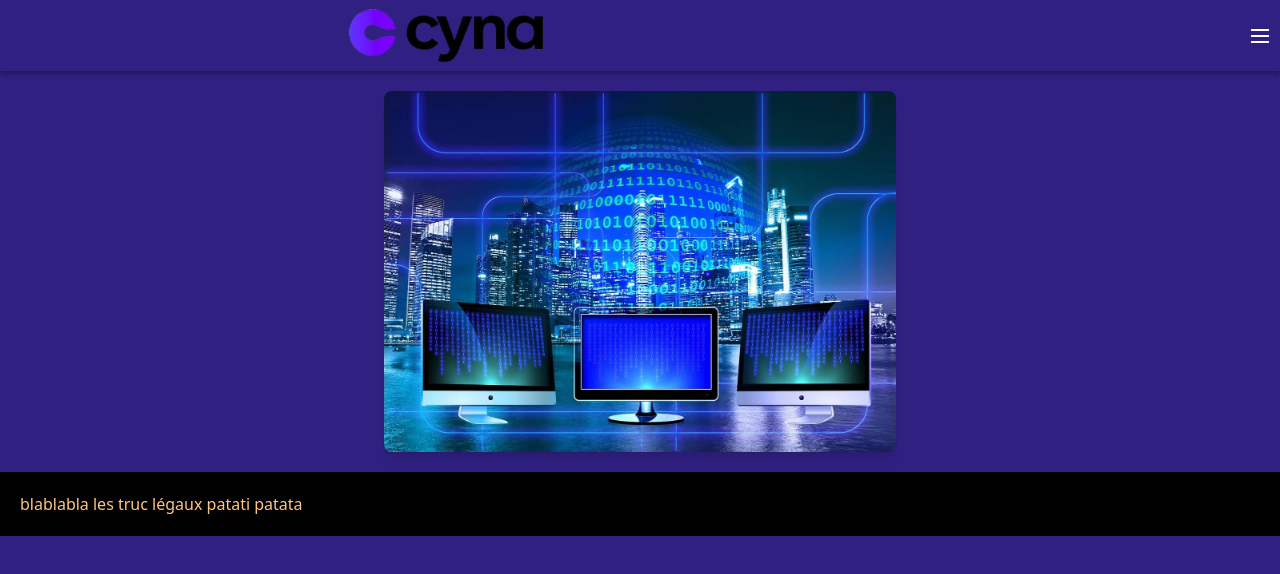
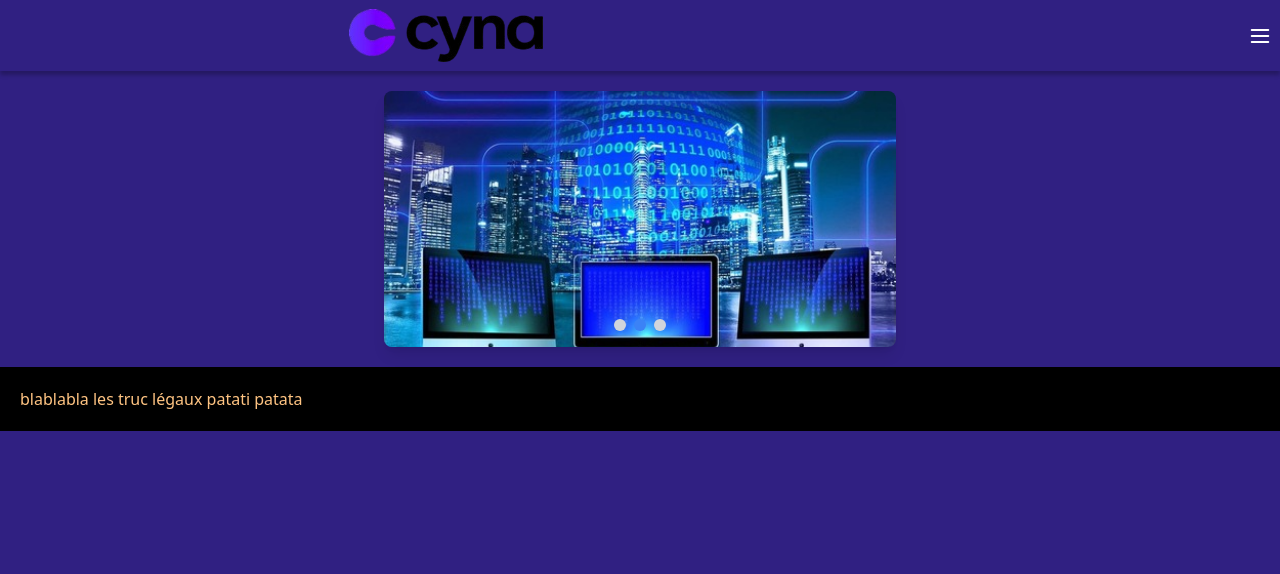
Before and after one commit to mtbvr/Projet-d-tude-b3, a Next.js app in the folder web_projet_b3/: page / in a window 1280 px wide. Shown: the top 574 px of the page. Built offline with nearby package versions, Linux system fonts and the light colour scheme; no server answers.

Commit message:
Ajout des boutons sur le carrousel

```diff
--- a/web_projet_b3/src/app/page.tsx
+++ b/web_projet_b3/src/app/page.tsx
@@ -1,28 +1,20 @@
 /* eslint-disable @typescript-eslint/no-explicit-any */
 'use client';
-import { useState, useEffect } from 'react';
 import Carousel from '../components/Carousel';
 
-export default function Home() {
-  const [images, setImages] = useState<string[]>([]);
+const images = [
+  '/images/image1.jpg',
+  '/images/image2.jpg',
+  '/images/image3.jpg',
+  // Ajoutez plus d'images ici
+];
 
-  useEffect(() => {
-    // Simuler la récupération des images
-    const fetchImages = () => {
-      const imagePaths = [
-        '/images/image1.jpg',
-        '/images/image2.jpg',
-        '/images/image3.jpg',
-      ];
-      setImages(imagePaths);
-    };
-
-    fetchImages();
-  }, []);
-
+const Page = () => {
   return (
     <div>
       <Carousel images={images} />
     </div>
   );
-}
+};
+
+export default Page;
--- a/web_projet_b3/src/components/Carousel.tsx
+++ b/web_projet_b3/src/components/Carousel.tsx
@@ -1,30 +1,59 @@
 'use client';
+
 import { useState, useEffect } from 'react';
+
 
 interface CarouselProps {
   images: string[];
 }
 
+// Déclaration du composant Carousel
 const Carousel = ({ images }: CarouselProps) => {
   const [currentIndex, setCurrentIndex] = useState(0);
 
+  // interval de 3sec du carrousel
   useEffect(() => {
     const interval = setInterval(() => {
       setCurrentIndex((prevIndex) => (prevIndex + 1) % images.length);
     }, 3000);
     return () => clearInterval(interval);
-  }, [images]);
+  }, [images.length]);
+
+  // Permet que les images passent correctement
+  const getVisibleImages = () => {
+    const lastIndex = images.length - 1;
+    if (currentIndex === 0) return [images[lastIndex], images[0], images[1]];
+    if (currentIndex === lastIndex) return [images[lastIndex - 1], images[lastIndex], images[0]];
+    return [images[currentIndex - 1], images[currentIndex], images[currentIndex + 1]];
+  };
+
 
   return (
-    <div className="relative w-4/5 max-w-lg overflow-hidden rounded-lg shadow-lg mx-auto mb-5 mt-5">
+    <div className="relative w-4/5 max-w-lg overflow-hidden rounded-lg shadow-lg mx-auto my-5">
       <div
-        className="flex transition-transform duration-500"
-        style={{ transform: `translateX(-${currentIndex * 100}%)` }}
+        className="flex transition-transform duration-500 ease-in-out"
+        style={{ transform: `translateX(-${100}%)` }}
       >
-        {images.map((src, index) => (
-          <div className="min-w-full box-border" key={index}>
-            <img src={src} alt={`Image ${index + 1}`} className="w-full" />
-          </div>
+        {getVisibleImages().map((image, index) => (
+          <img
+            key={index}
+            src={image}
+            alt={`Slide ${index}`}
+            className="w-full h-64 object-cover flex-shrink-0"
+          />
+        ))}
+      </div>
+
+      {/* Boutons de navigation */}
+      <div className="absolute bottom-4 left-1/2 transform -translate-x-1/2 flex space-x-2">
+        {images.map((_, index) => (
+          <button
+            key={index}
+            className={`w-3 h-3 rounded-full ${
+              index === currentIndex ? 'bg-blue-500' : 'bg-gray-300'
+            }`}
+            onClick={() => setCurrentIndex(index)}
+          />
         ))}
       </div>
     </div>
```
Also changed, not shown: web_projet_b3/public/images/image2.jpg.
